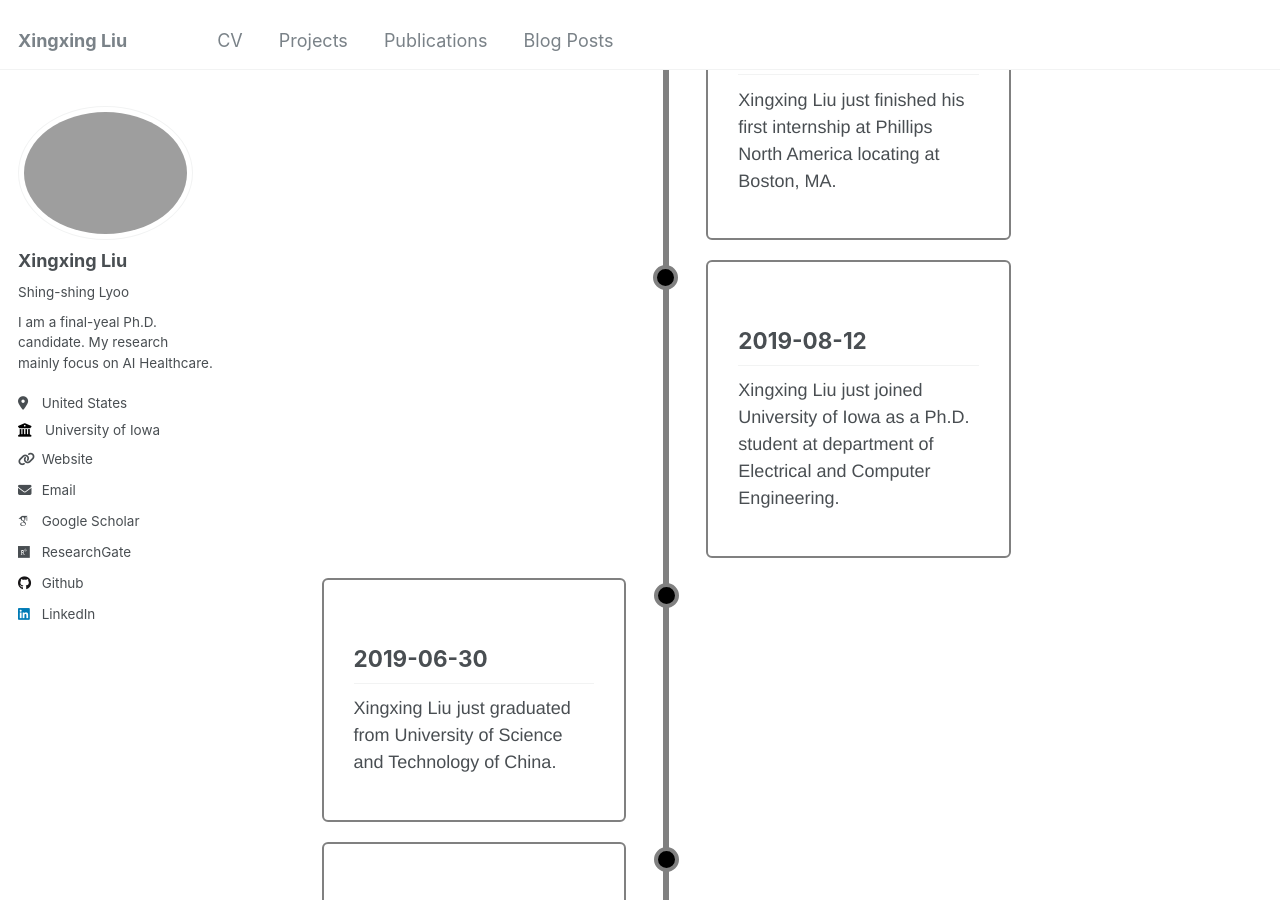
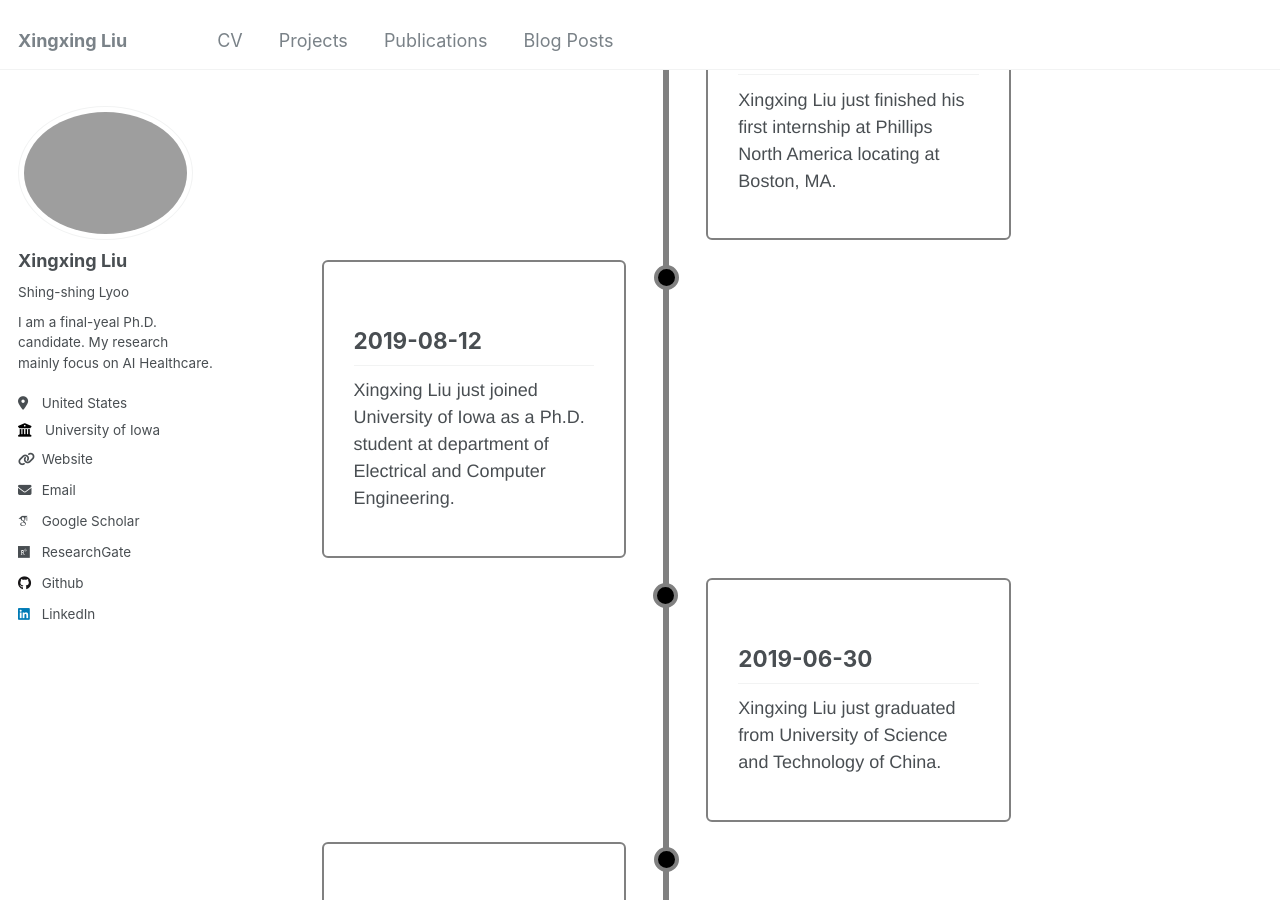
Before and after one commit to xxliu1996/xxliu1996.github.io, a Jekyll site: the page built from _pages/about.md, in a window 1280 px wide and 900 px high, scrolled down 949 px. Built offline with Jekyll 4.4.1, drawn with Linux system fonts in a browser that asks for light colours; some web fonts are replaced.

Commit message:
update the timeline on about page

```diff
--- a/_pages/about.md
+++ b/_pages/about.md
@@ -164,13 +164,13 @@ News
       <p>Xingxing Liu just finished his first internship at Phillips North America locating at Boston, MA.</p>
     </div>
   </div>
-  <div class="container right">
+  <div class="container left">
     <div class="content">
       <h2>2019-08-12</h2>
       <p>Xingxing Liu just joined University of Iowa as a Ph.D. student at department of Electrical and Computer Engineering.</p>
     </div>
   </div>
-  <div class="container left">
+  <div class="container right">
     <div class="content">
       <h2>2019-06-30</h2>
       <p>Xingxing Liu just graduated from University of Science and Technology of China.</p>
```
